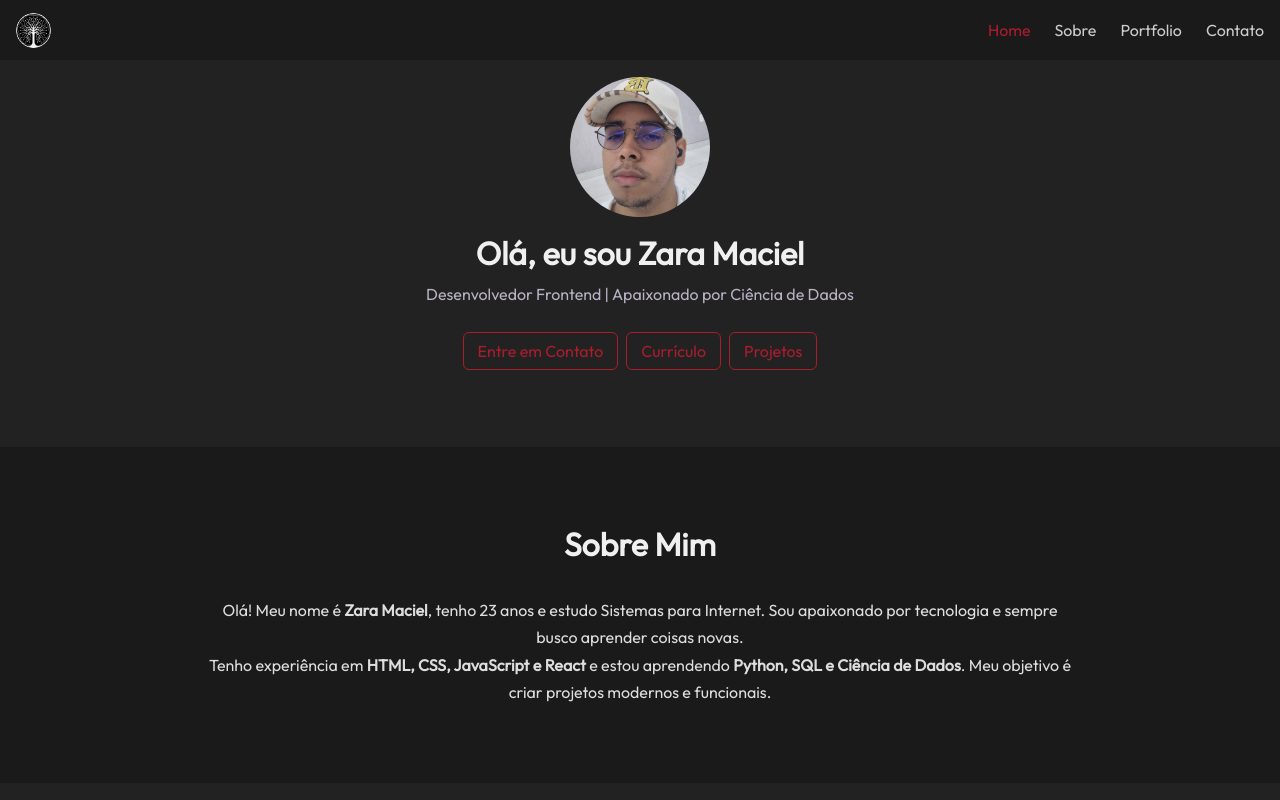
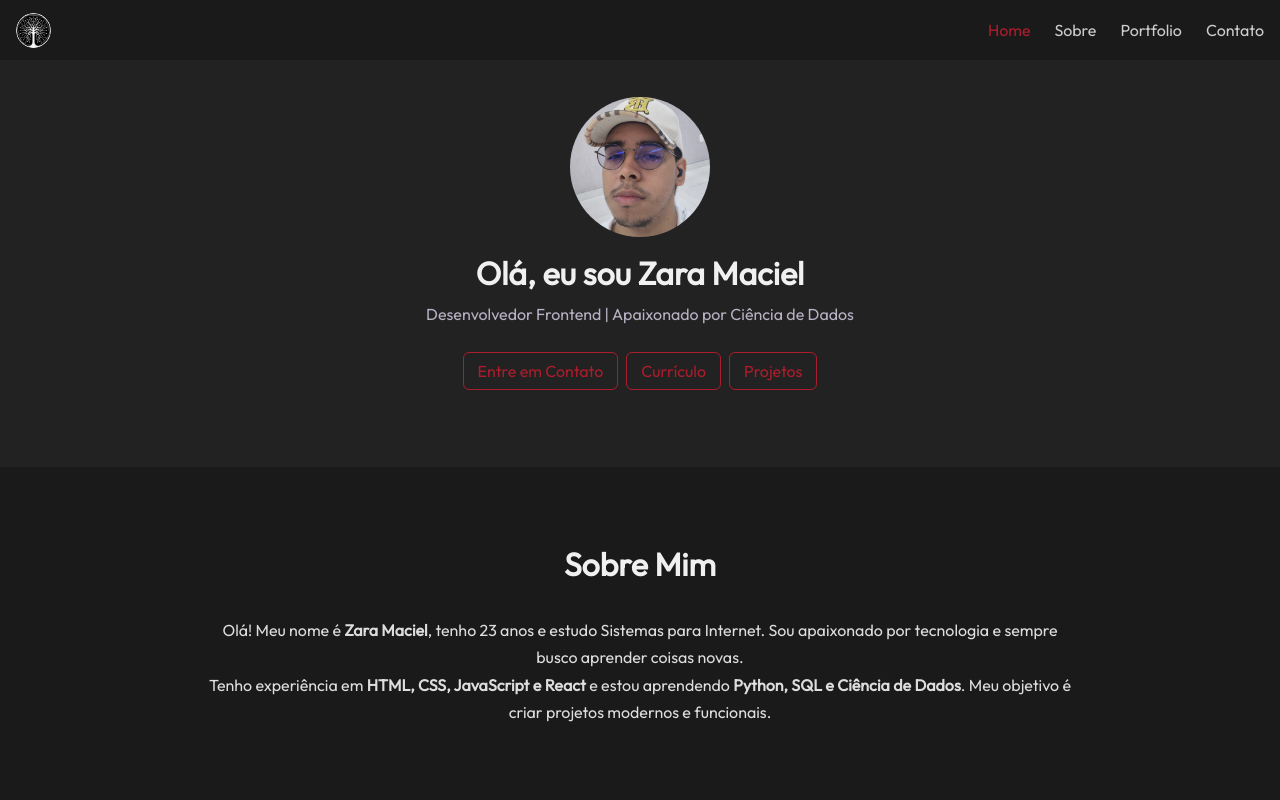
Before and after one commit to ZaraTakion/ZaraTakion.github.io, a React (Vite) app: page / in a window 1280 px wide. Shown: the top 800 px of the page. Built offline with nearby package versions, Linux system fonts and the light colour scheme; the HTML template or start-up script is replaced by a standard one.

Commit message:
Atualizando projeto com novas melhorias

```diff
--- a/src/Components/Hero/Hero.css
+++ b/src/Components/Hero/Hero.css
@@ -8,7 +8,7 @@
   height: 140px;
   border-radius: 50%;
   object-fit: cover;
-  margin: 0 auto 1rem;
+  margin: 20px auto 1rem;
 }
 
 .hero h1 {
```
